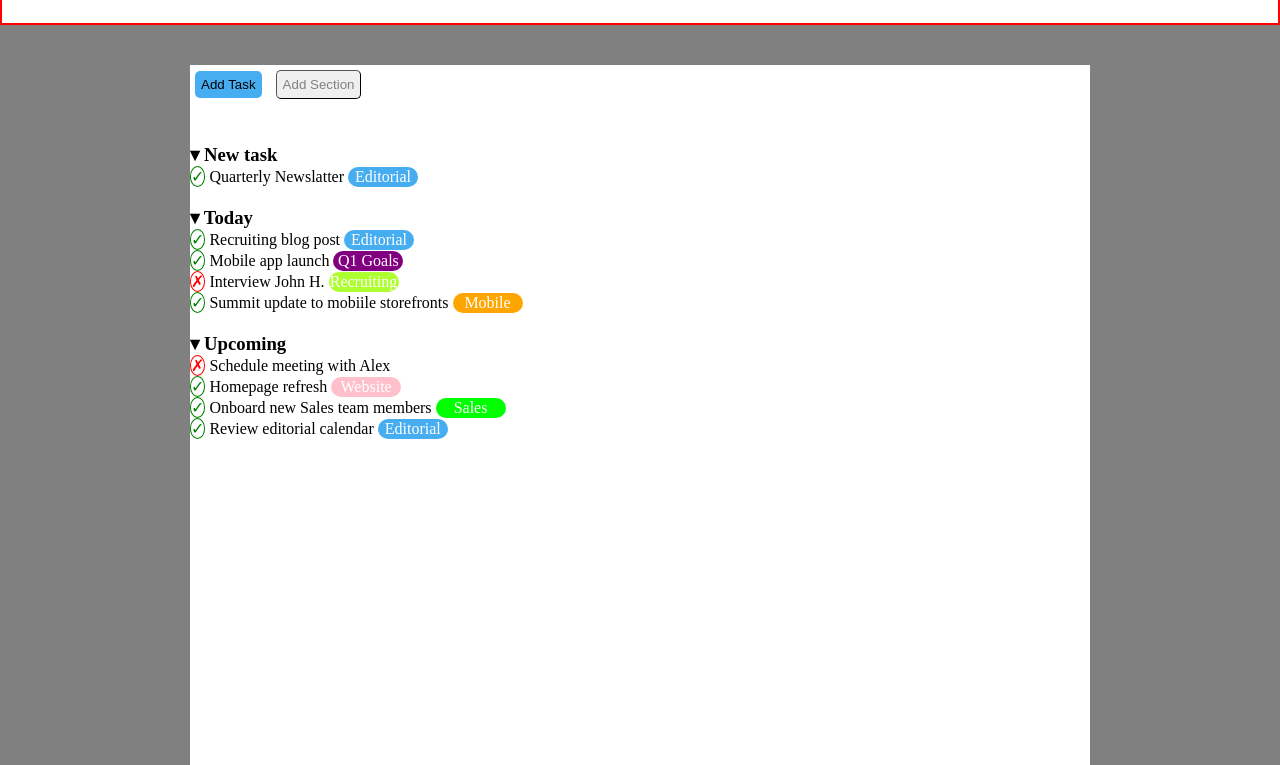
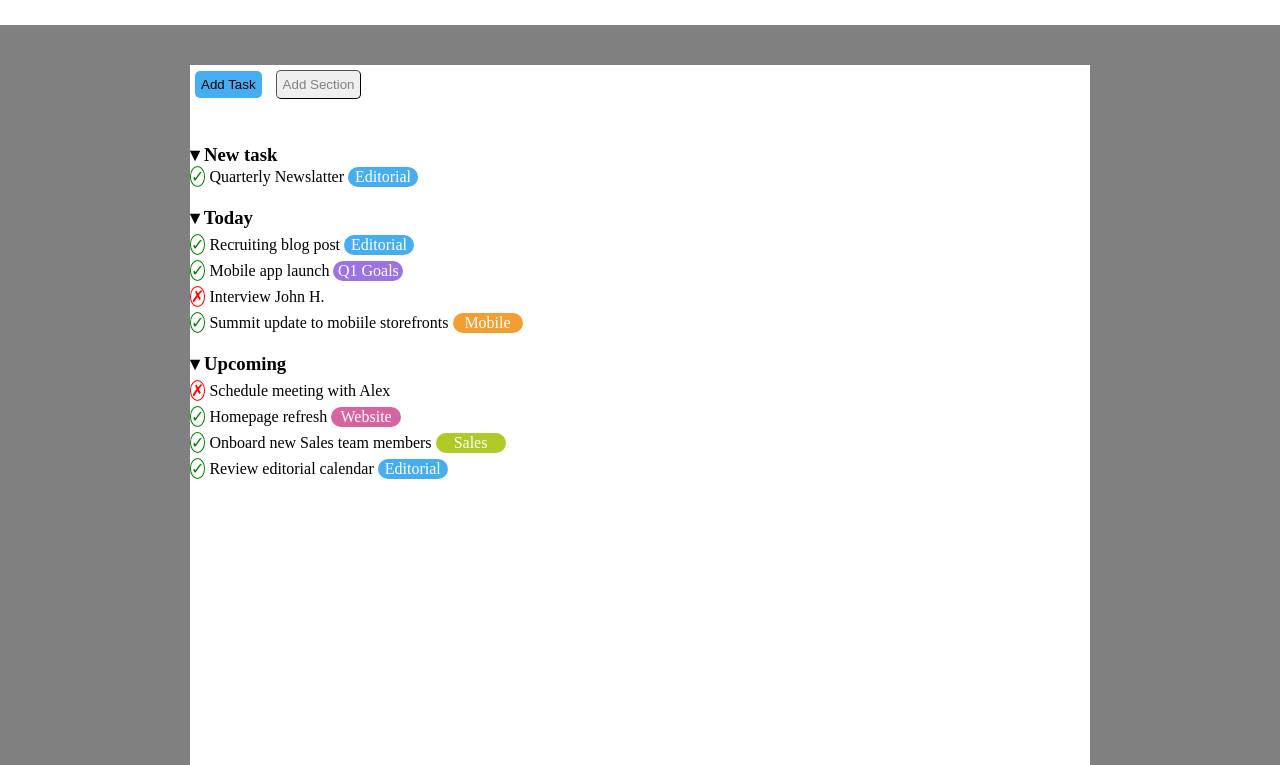
Before and after one commit to Zarzuket/html-css-toboolist, a plain HTML site: page index.html in a window 1280 px wide. Shown: the part 75-840 px from the top of the page. Drawn offline with Linux system fonts and the light colour scheme.

Commit message:
add space between list items

```diff
--- a/css/style.css
+++ b/css/style.css
@@ -10,7 +10,6 @@ body{
 }
 .container_logo{
     margin: auto;
-    border: 2px solid red;
     height: 100px;
     background-color: white;
 }
@@ -52,11 +51,16 @@ border: none;
 
 .title_list{
     margin-top: 40px;
+
 }
 
 .lists{
     list-style: none;
     margin-bottom: 20px;
+}
+
+.list_item{
+    margin-top: 5px;
 }
 
 .clicking_list{
@@ -74,23 +78,23 @@ border: none;
 }
 
 ._purple{
-    background-color: purple;
+    background-color: rgb(156, 114, 228);
 }
 
 ._orange{
-    background-color: orange;
+    background-color: rgb(242, 158, 51);
 }
-
+z
 ._green{
-    background-color: greenyellow;
+    background-color: rgb(100, 192, 169);
 }
 
 ._pink{
-    background-color: pink;
+    background-color: rgb(216,99,161)
 }
 
 ._lime{
-    background-color: lime;
+    background-color: rgb(176, 201, 38);
 }
 
 .check_mark{
--- a/index.html
+++ b/index.html
@@ -32,25 +32,25 @@
                 </ul>
                 <h3 class="title_lists">&#9662; Today</h3>
                 <ul class="lists">
-                    <li>
+                    <li class="list_item">
                         <div class="check_mark">
                             &#10003;
                         </div>
                      Recruiting blog post <span class="clicking_list _lightblue">Editorial</span>
                     </li>
-                    <li>
+                    <li class="list_item">
                         <div class=check_mark>
                             &#10003;
                         </div>
                      Mobile app launch <span class="clicking_list _purple">Q1 Goals</span>
                     </li>
-                    <li>
+                    <li class="list_item">
                         <div class="x_mark">
                             &#10007;
                         </div>
                      Interview John H. <span class="clicking_list _green" >Recruiting</span>
                     </li>
-                    <li>
+                    <li class="list_item">
                         <div class="check_mark">
                             &#10003;
                         </div>
@@ -59,25 +59,25 @@
                 </ul>
                 <h3 class="title_lists">&#9662; Upcoming</h3>
                 <ul class="lists">
-                    <li>
+                    <li class="list_item">
                         <div class="x_mark">
                             &#10007;
                         </div>
                      Schedule meeting with Alex
                     </li>
-                    <li>
+                    <li class="list_item">
                         <div class="check_mark">
                             &#10003;
                         </div>
                           Homepage refresh <span class="clicking_list _pink">Website</span>
                     </li>
-                    <li>
+                    <li class="list_item">
                         <div class="check_mark">
                             &#10003;
                         </div>
                          Onboard new Sales team members <span class="clicking_list _lime">Sales</span>
                     </li>
-                    <li>
+                    <li class="list_item">
                         <div class="check_mark">
                             &#10003;
                         </div>
```
